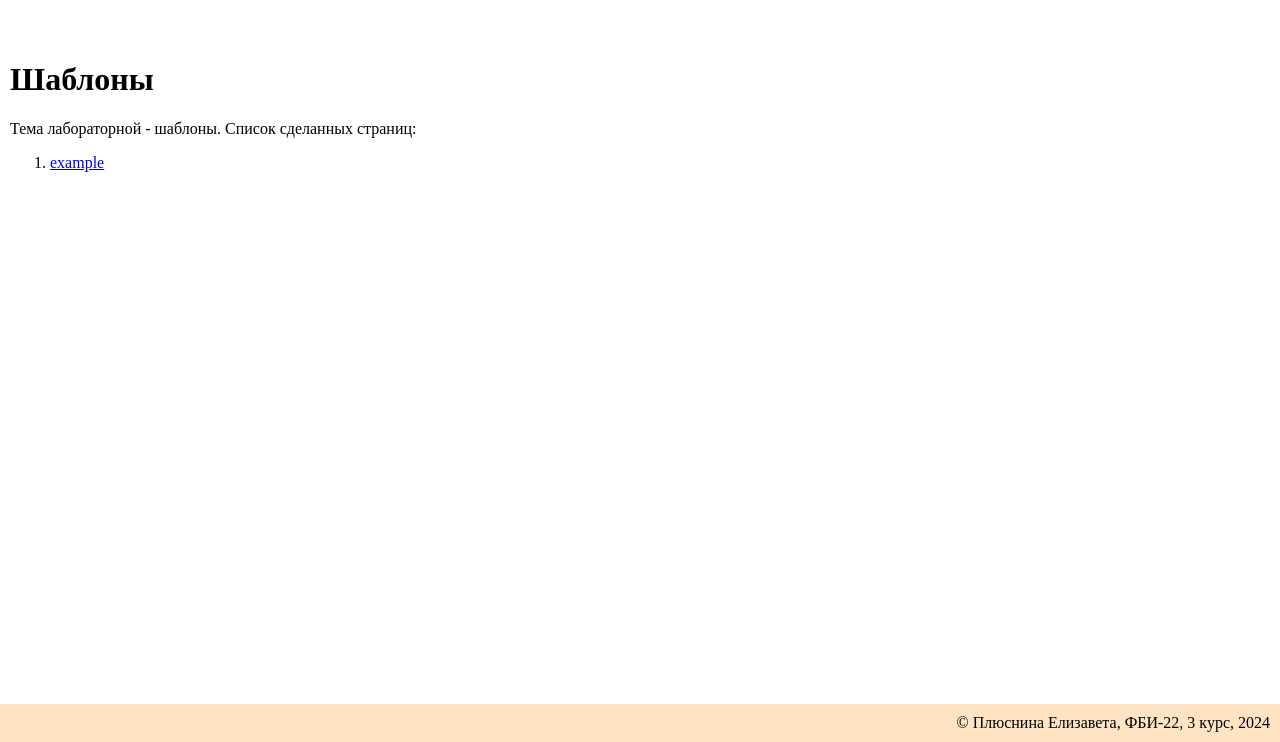
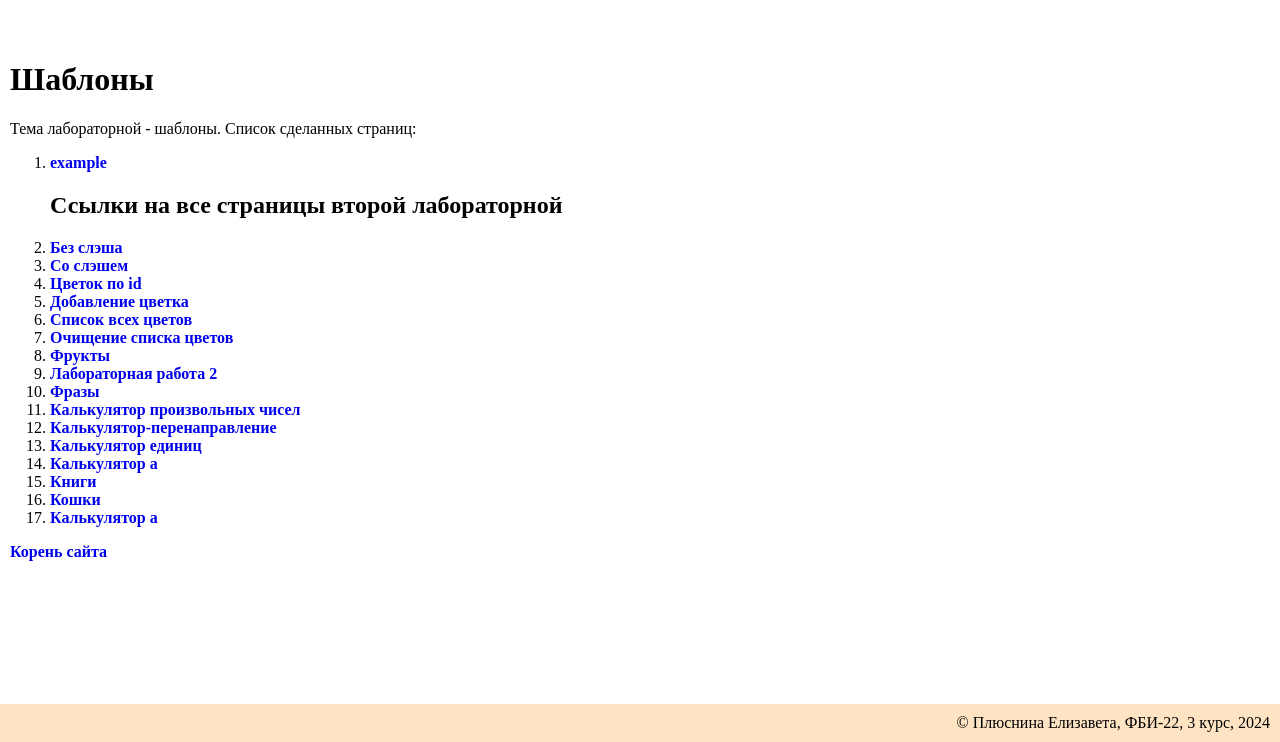
Before and after one commit to ElizPlus/yeah, a Flask app: page /lab2/ in a window 1280 px wide. Shown: the part 58-800 px from the top of the page. Run offline with Flask 3, Linux system fonts and the light colour scheme.

Commit message:
Добавление ссылок

```diff
--- a/app.py
+++ b/app.py
@@ -134,6 +134,8 @@ def nstu():
     <body>
         <h1>НГТУ, ФБ, WEB-программирование, часть 2. Список лабораторных</h1>
         <li><a href="/lab1">Первая лабораторная</a></li>
+        <li><a href="/lab2/">Вторая лабораторная</a></li>
+
 
     <footer>
         <p>&copy; Плюснина Елизавета Евгеньевна, ФБИ-22, 3 курс, 2024</p>
--- a/templates/base.html
+++ b/templates/base.html
@@ -10,9 +10,17 @@
     <header>
         WEB-программирование, 2 часть. {{ self.lab() }}
     </header>
+    <style>
+        a {
+            text-decoration: none; /* Убираем подчеркивание */
+            font-weight: bold; /* Жирный шрифт */
+            font-size: 16px; /* Размер шрифта */
+        }
+    </style>
 
     <main>
         {% block main %} {% endblock %}
+        <a href="/">Корень сайта</a></li>
     </main>
 
     <footer>
--- a/templates/lab2.html
+++ b/templates/lab2.html
@@ -8,8 +8,25 @@
     <h1>Шаблоны</h1>
     <div>Тема лабораторной - шаблоны. Список сделанных страниц:</div>
     <ol>
-        <li>
-            <a href="/lab2/example">example</a>
-        </li>
+        <li><a href="/lab2/example">example</a></li>
+        <div>
+            <h2>Ссылки на все страницы второй лабораторной</h2>
+        </div>
+        <li><a href="/lab2/a">Без слэша</a></li>
+        <li><a href="/lab2/a/">Со слэшем</a></li>
+        <li><a href="/lab2/flowers/<int:flower_id>">Цветок по id</a></li>
+        <li><a href="/lab2/add_flower/<name>">Добавление цветка</a></li>
+        <li><a href="/lab2/all_flowers">Список всех цветов</a></li>
+        <li><a href="/lab2/clear">Очищение списка цветов</a></li>
+        <li><a href="/lab2/example">Фрукты</a></li>
+        <li><a href="/lab2/">Лабораторная работа 2</a></li>
+        <li><a href="/lab2/filters">Фразы</a></li>
+        <li><a href="/lab2/calc/<int:a>/<int:b>">Калькулятор произвольных чисел</a></li>
+        <li><a href="/lab2/calc/">Калькулятор-перенаправление</a></li>
+        <li><a href="/lab2/calc/1/1">Калькулятор единиц</a></li>
+        <li><a href="/lab2/calc/<int:a>">Калькулятор a</a></li>
+        <li><a href="/lab2/books/">Книги</a></li>
+        <li><a href="/lab2/cats">Кошки</a></li>
+        <li><a href="/lab2/calc/<int:a>">Калькулятор a</a></li>
     </ol>
 {% endblock %}
```
